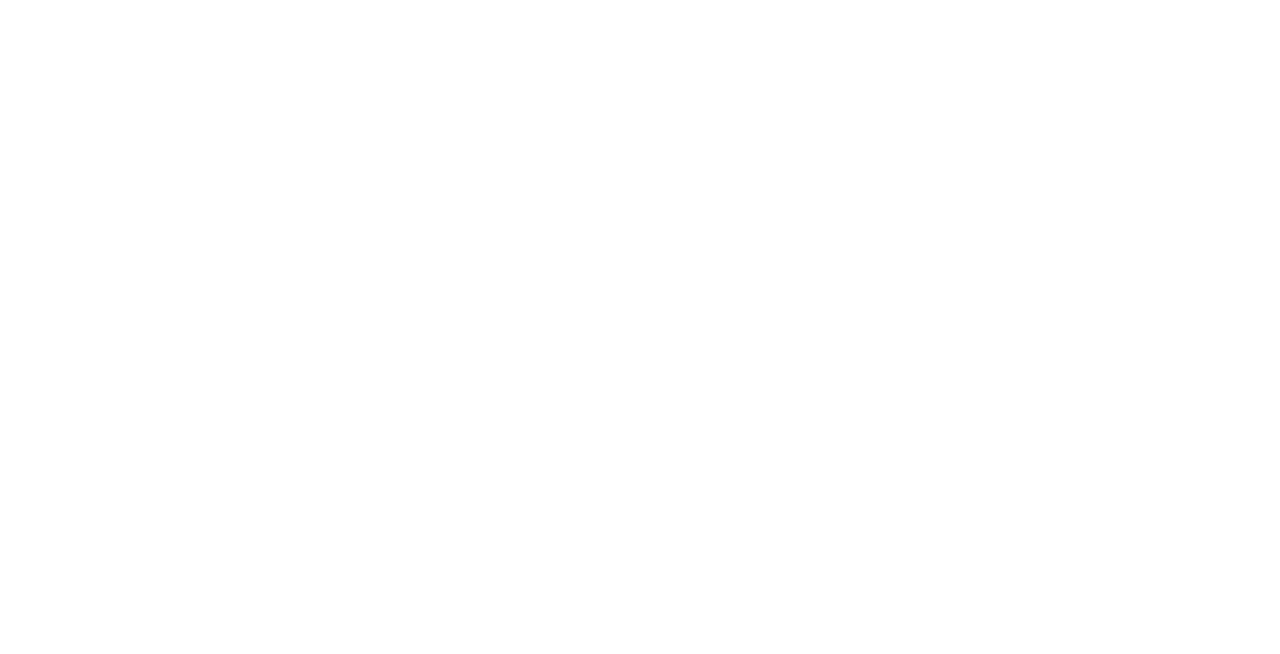
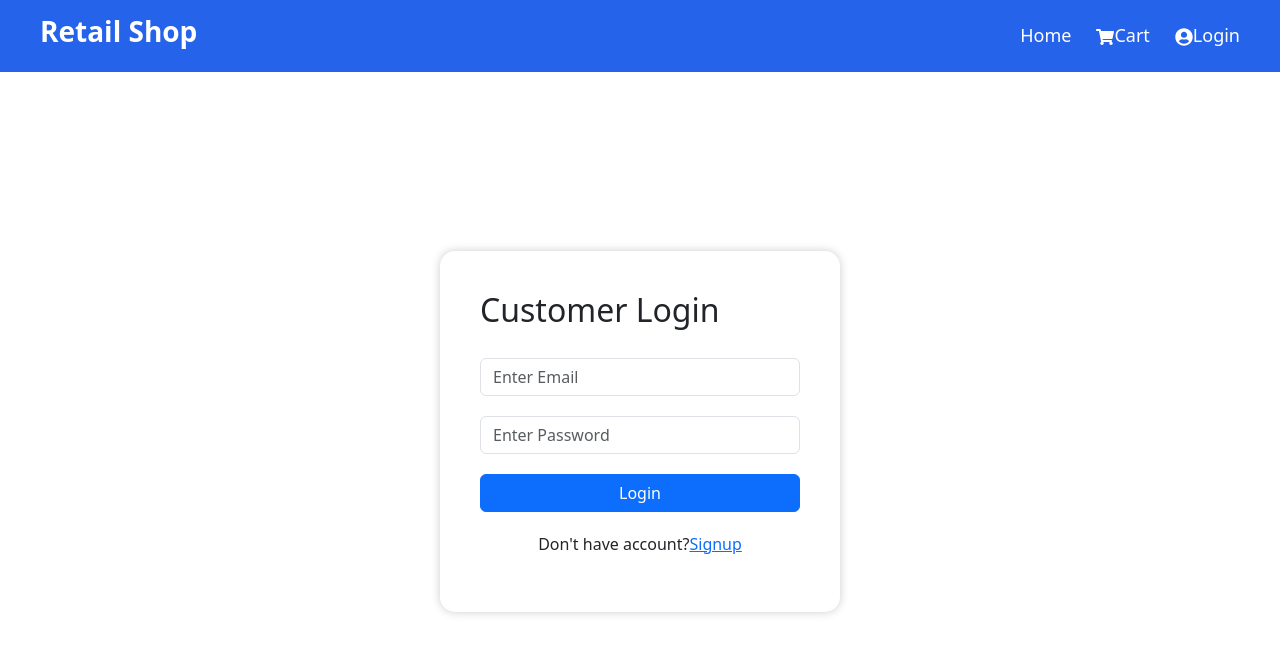
Before and after one commit to 21A91A05H3/Retail_POSsystem_project, a React (Create React App) app in the folder userfrontend/: page /login in a window 1280 px wide. Before the commit this address had no page. Shown: the top 654 px of the page. Built offline with nearby package versions, Linux system fonts and the light colour scheme.

Commit message:
login page created

```diff
--- a/userfrontend/src/App.js
+++ b/userfrontend/src/App.js
@@ -13,6 +13,8 @@ import Cart
 from "./pages/Cart/cart";
 import Signup
 from "./pages/Signup/signup";
+import Login
+from "./pages/Login/login";
 function App() {
 
   return (
@@ -34,6 +36,10 @@ function App() {
   path="/signup"
   element={<Signup />}
 />
+<Route
+  path="/login"
+  element={<Login />}
+/>
       </Routes>
 
     </BrowserRouter>
--- a/userfrontend/src/pages/Login/login.css
+++ b/userfrontend/src/pages/Login/login.css
@@ -0,0 +1,38 @@
+.login-container{
+
+  height: 90vh;
+
+  display: flex;
+
+  justify-content: center;
+
+  align-items: center;
+}
+
+.login-form{
+
+  width: 400px;
+
+  padding: 40px;
+
+  border-radius: 15px;
+
+  box-shadow: 0 0 10px rgba(0,0,0,0.2);
+
+  display: flex;
+
+  flex-direction: column;
+
+  gap: 20px;
+
+  background: white;
+}
+
+.error-text{
+
+  color: red;
+
+  text-align: center;
+
+  margin: 0;
+}
--- a/userfrontend/src/pages/Login/login.js
+++ b/userfrontend/src/pages/Login/login.js
@@ -0,0 +1,174 @@
+import React, {
+  useState
+} from "react";
+
+import "./login.css";
+
+import Navbar
+from "../../components/Navbar/navbar";
+
+import {
+  useNavigate,
+  Link
+} from "react-router-dom";
+
+function Login() {
+
+  const navigate =
+    useNavigate();
+
+  const [email, setEmail] =
+    useState("");
+
+  const [password, setPassword] =
+    useState("");
+
+  const [error, setError] =
+    useState("");
+
+  const handleLogin = (e) => {
+
+    e.preventDefault();
+
+    // Empty Validation
+
+    if(!email || !password){
+
+      setError(
+        "All fields are required"
+      );
+
+      return;
+    }
+
+    // Fetch User
+
+    const storedUser =
+
+      JSON.parse(
+        localStorage.getItem("customer")
+      );
+
+    // User Check
+
+    if(!storedUser){
+
+      setError(
+        "No account found. Please signup."
+      );
+
+      return;
+    }
+
+    // Credential Match
+
+    if(
+
+      storedUser.email === email &&
+      storedUser.password === password
+
+    ){
+
+      localStorage.setItem(
+        "isLoggedIn",
+        true
+      );
+
+      alert("Login Successful");
+
+      navigate("/");
+    }
+    else{
+
+      setError(
+        "Invalid email or password"
+      );
+    }
+  };
+
+  return (
+
+    <div>
+
+      <Navbar />
+
+      <div className="login-container">
+
+        <form
+          className="login-form"
+
+          onSubmit={handleLogin}
+        >
+
+          <h2>
+
+            Customer Login
+
+          </h2>
+
+          {
+            error && (
+
+              <p className="error-text">
+
+                {error}
+
+              </p>
+            )
+          }
+
+          <input
+            type="email"
+
+            placeholder="Enter Email"
+
+            className="form-control"
+
+            value={email}
+
+            onChange={(e) =>
+              setEmail(e.target.value)
+            }
+          />
+
+          <input
+            type="password"
+
+            placeholder="Enter Password"
+
+            className="form-control"
+
+            value={password}
+
+            onChange={(e) =>
+              setPassword(e.target.value)
+            }
+          />
+
+          <button className="btn btn-primary w-100">
+
+            Login
+
+          </button>
+
+          <p className="text-center">
+
+            Don't have account?
+
+            <Link to="/signup">
+
+              Signup
+
+            </Link>
+
+          </p>
+
+        </form>
+
+      </div>
+
+    </div>
+  );
+}
+
+export default Login;
```
